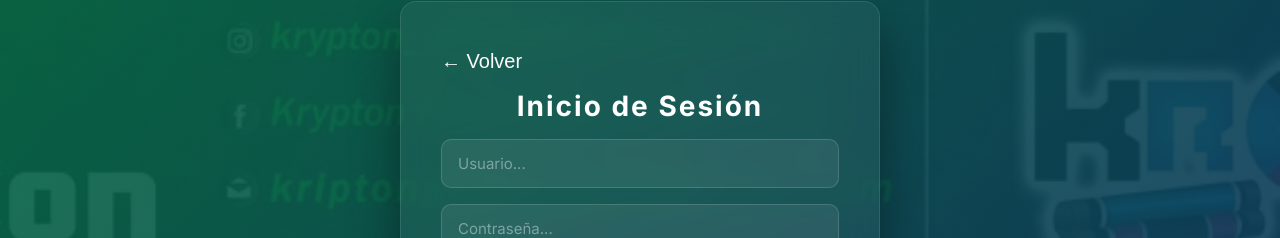
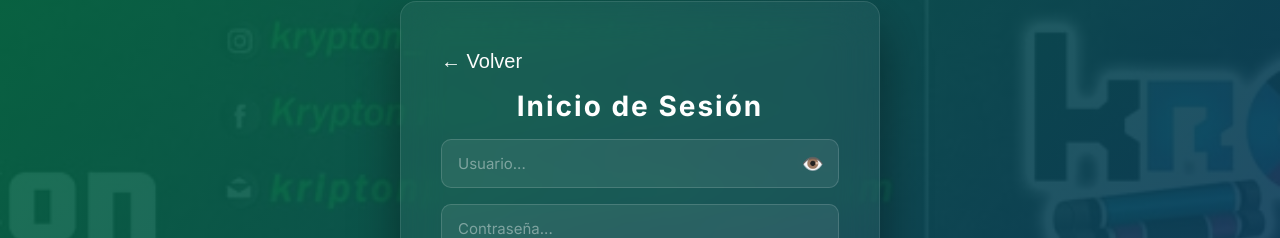
Before and after one commit to Matzko-AS/Krypton1.0, a React (Vite) app: page /login in a window 1280 px wide. Shown: the part 186-424 px from the top of the page. Built offline with nearby package versions, Linux system fonts and the light colour scheme.

Commit message:
ahora s epuede casmbiar de diseñador a empleado siempre

```diff
--- a/src/componentes/dashboard/perfil/PerfilModal.css
+++ b/src/componentes/dashboard/perfil/PerfilModal.css
@@ -305,3 +305,15 @@
   to { transform: rotate(360deg); }
 }
 .spin { animation: spin 0.7s linear infinite; display: inline-block; }
+
+/* ── Cambio de rol ── */
+
+.perfil-form select.perfil-input {
+  cursor: pointer;
+  appearance: auto;
+}
+
+.perfil-form select.perfil-input:focus {
+  outline: none;
+  border-color: #2563eb;
+}
--- /dev/null
+++ b/src/componentes/login/login.css
@@ -0,0 +1,19 @@
+.input-con-boton {
+  position: relative;
+  display: flex;
+  align-items: center;
+}
+
+.input-con-boton input {
+  padding-right: 45px;
+}
+
+.btn-mostrar-usuario {
+  position: absolute;
+  right: 10px;
+  background: none;
+  border: none;
+  cursor: pointer;
+  font-size: 18px;
+  padding: 5px;
+}
--- a/src/componentes/login/login.jsx
+++ b/src/componentes/login/login.jsx
@@ -3,12 +3,13 @@ import Boton from '../boton/boton'
 import { useState } from 'react'
 import { supabase } from '../../supabase/supabaseClient.js'
 import { useNavigate } from 'react-router-dom'
-
+import "./login.css";
 const Login = () => {
   const [formData, setFormData] = useState({ usuario: "", password: "" })
   const [error, setError] = useState("")
   const [cargando, setCargando] = useState(false)
   const [recuperando, setRecuperando] = useState(false)
+  const [mostrarUsuario, setMostrarUsuario] = useState(false)
   const [mensajeRecuperar, setMensajeRecuperar] = useState("")
   const navigate = useNavigate()
 
@@ -106,13 +107,24 @@ const handleSubmit = async (e) => {
         </button>
         <h3>Inicio de Sesión</h3>
 
+<div className="input-con-boton">
   <Input
     placeholder="Usuario"
-          type="password"
+    type={mostrarUsuario ? "text" : "password"}
     required
     name="usuario"
     onChange={handleChange}
   />
+
+  <button
+    type="button"
+    className="btn-mostrar-usuario"
+    onClick={() => setMostrarUsuario(!mostrarUsuario)}
+    title={mostrarUsuario ? "Ocultar usuario" : "Mostrar usuario"}
+  >
+    {mostrarUsuario ? "X" : "👁️"}
+  </button>
+</div>
         <Input
           placeholder="Contraseña"
           type="password"
```
Also changed, not shown: src/componentes/dashboard/perfil/PerfilModal.jsx (+201 -83 lines). Lines whose indentation alone changed are shown as unchanged.
